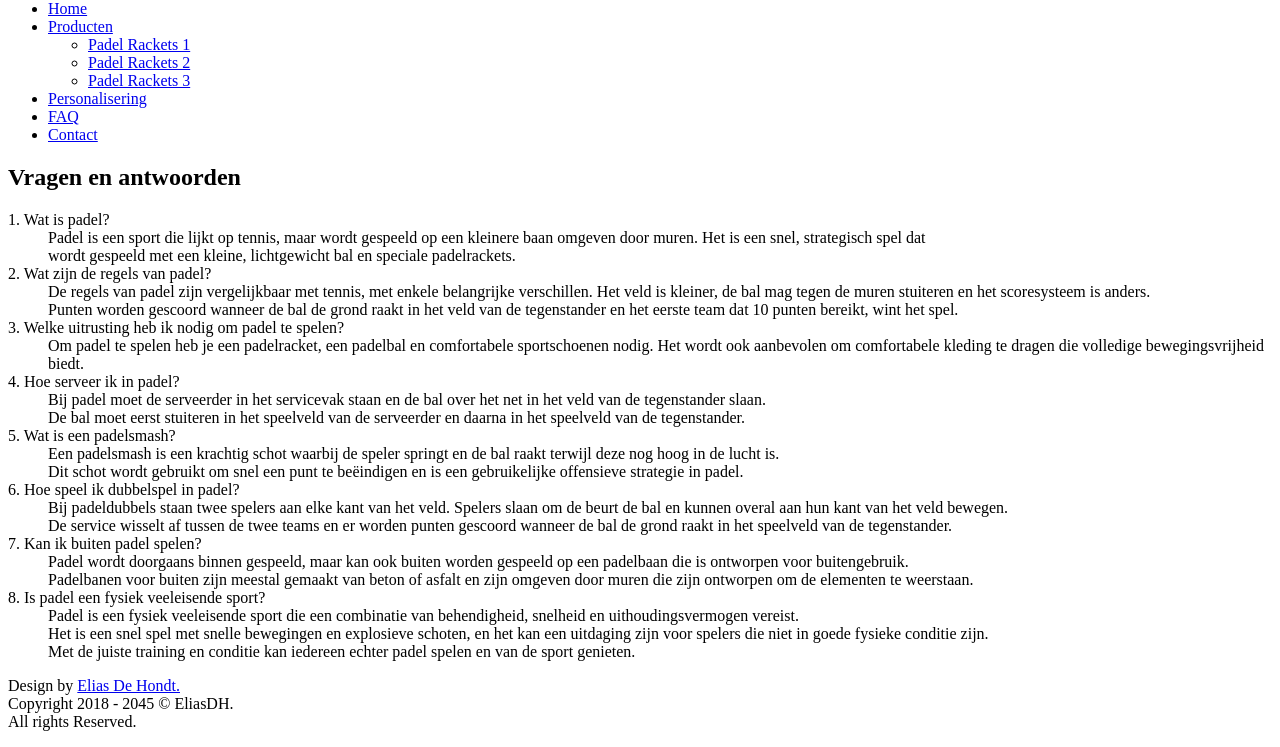
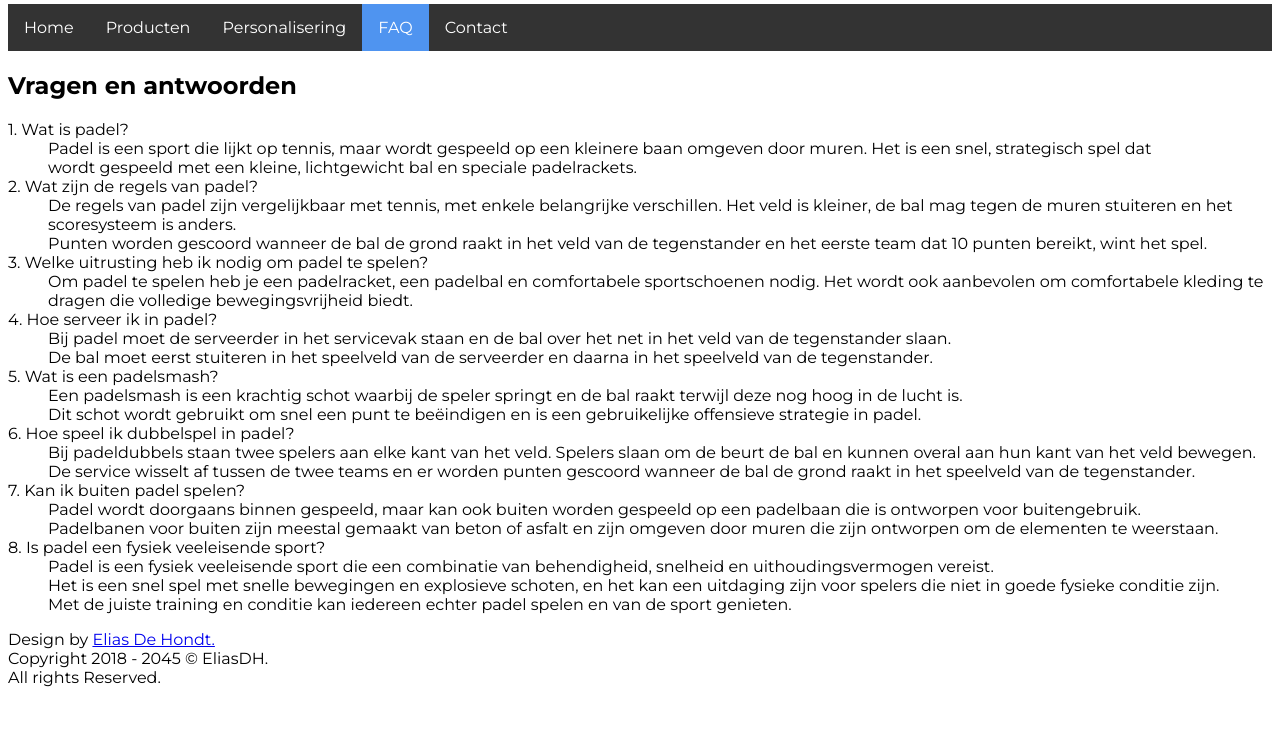
Before and after one commit to EliasDeHondt/UserInterfaces1, a plain HTML site: page html/faq.html in a window 1280 px wide. Shown: the part 388-1135 px from the top of the page. After the commit the page ends 1091 px from the top, so only its background shows below. Drawn offline with Linux system fonts and the light colour scheme; files that its build step writes are made by us from their sources; files whose address does not match are found by name.

Commit message:
Commit CSS NAV

```diff
--- a/css/style.css
+++ b/css/style.css
@@ -2,6 +2,76 @@
  * Van Elias De Hondt
  * https://eliasdh.com
 */
+/* Font */
+@import url('https://fonts.googleapis.com/css?family=Montserrat:400,600,700');
+body {
+    font-family: 'Montserrat', sans-serif;
+}
+/* Font */
+/* Nav */
+.dropdown-content {
+    display: none;
+    position: absolute;
+    min-width: 160px;
+    z-index: 1;
+}
+
+.dropdown-content a {
+    float: none;
+    color: #FFFFFF;
+    padding: 12px 16px;
+    text-decoration: none;
+    display: block;
+    text-align: left;
+}
+
+.dropdown:hover .dropdown-content {
+    display: block;
+}
+
+.dropdown {
+    float: left;
+    overflow: hidden;
+}
+
+.dropdown .drop {
+    font-size: 16px;
+    border: none;
+    outline: none;
+    color: #FFFFFF;
+    padding: 14px 16px;
+    background-color: inherit;
+    font-family: inherit;
+    margin: 0;
+}
+
+ul {
+    list-style-type: none;
+    margin: 0;
+    padding: 0;
+    overflow: hidden;
+    background-color: #333;
+}
+
+li {
+    float: left;
+}
+
+li a {
+    display: block;
+    color: #FFFFFF;
+    text-align: center;
+    padding: 14px 16px;
+    text-decoration: none;
+}
+li a:hover:not(.active) {
+    background-color: #4F94F0;
+}
+
+.active {
+    background-color: #4F94F0;
+}
+/* Nav */
 /* Contact */
 #map {
     filter: hue-rotate(45deg) !important;
--- a/html/faq.html
+++ b/html/faq.html
@@ -6,6 +6,9 @@
         <meta charset="UTF-8">
         <title>FAQ</title>
         <!--Meta + Title-->
+        <!--CSS-->
+        <link rel="stylesheet" href="/Examenproject/css/style.css">
+        <!--CSS-->
     </head>
     <body id="faq">
         <h1>FAQ</h1>
@@ -16,15 +19,16 @@
                 <h2>menu</h2>
                 <ul>
                     <li><a href="/Examenproject/index.html">Home</a></li>
-                    <li><a href="/Examenproject/html/producten.html">Producten</a>
-                        <ul>
+                    <li class="dropdown">
+                        <a class="drop" href="/Examenproject/html/producten.html">Producten</a>
+                        <ul class="dropdown-content">
                             <li><a href="/Examenproject/html/productdetail/padelrackets1.html">Padel Rackets 1</a></li>
                             <li><a href="/Examenproject/html/productdetail/padelrackets2.html">Padel Rackets 2</a></li>
                             <li><a href="/Examenproject/html/productdetail/padelrackets3.html">Padel Rackets 3</a></li>
                         </ul>
                     </li>
                     <li><a href="/Examenproject/html/personalisering.html">Personalisering</a></li>
-                    <li><a href="#faq">FAQ</a></li>
+                    <li><a class="active" href="#faq">FAQ</a></li>
                     <li><a href="/Examenproject/html/contact.html">Contact</a></li>
                 </ul>
             </nav>
```
Also changed, not shown: html/contact.html (+4 -3 lines), html/personalisering.html (+7 -3 lines), html/productdetail/padelrackets1.html (+7 -3 lines), html/productdetail/padelrackets2.html (+7 -3 lines), html/productdetail/padelrackets3.html (+7 -3 lines), html/producten.html (+6 -2 lines), index.html (+7 -3 lines).
